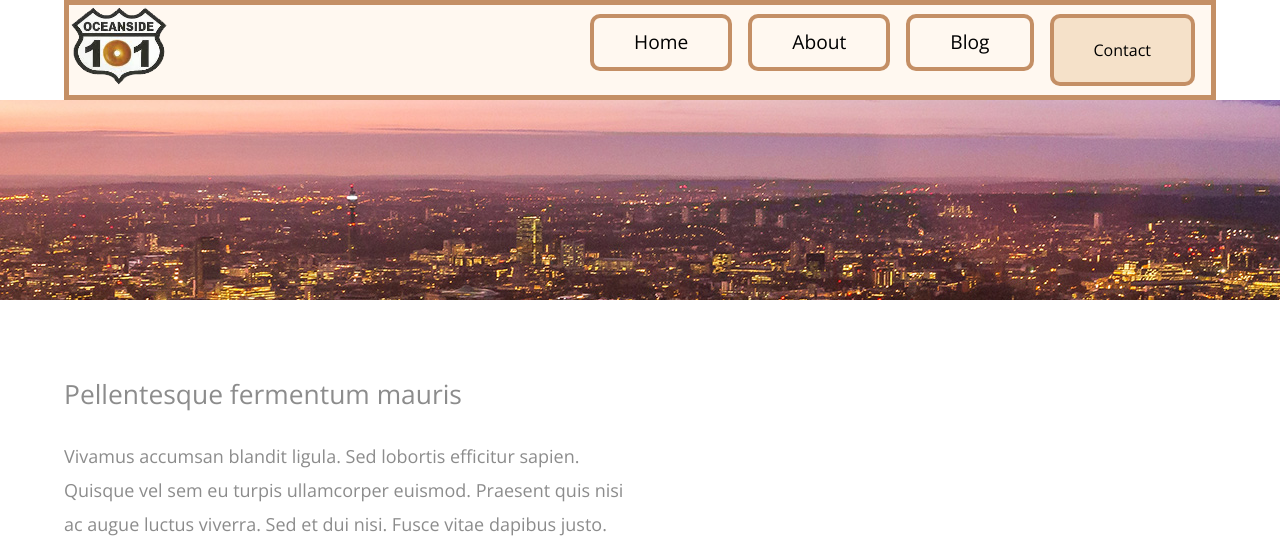
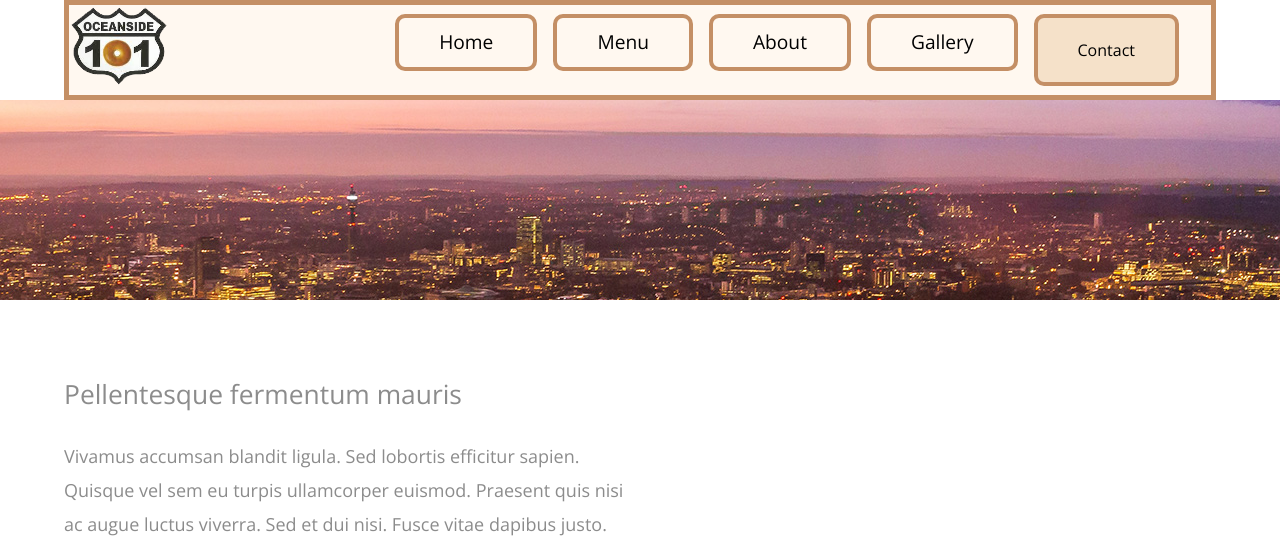
Before and after one commit to TheGuerzon/per4guerzonresponsivesite, a plain HTML site: page contact.html in a window 1280 px wide. Shown: the top 555 px of the page. Drawn offline with nearby package versions, Linux system fonts and the light colour scheme; some packages are replaced by stand-ins of ours; a script that the page names is missing.

Commit message:
Add files via upload

```diff
--- a/contact.html
+++ b/contact.html
@@ -28,17 +28,21 @@
                             &#9776;
                         </button>
 
-                        <div class="collapse navbar-toggleable-sm" id="tmNavbar">
+                         <div class="collapse navbar-toggleable-sm" id="tmNavbar">
                             <ul class="nav navbar-nav">
+								<li class="nav-item">
+                                    <a href="index.html" class="nav-link">Home</a>
+								</li>
                                 <li class="nav-item">
-                                    <a href="index.html" class="nav-link">Home</a>
+                                    <a href="menu.html" class="nav-link">Menu</a>
                                 </li>
+
                                 <li class="nav-item">
                                     <a href="about.html" class="nav-link">About</a>
                                 </li>
                                 <li class="nav-item">
-                                    <a href="blog.html" class="nav-link">Blog</a>
-                                </li>
+								<li class="nav-item">
+                                    <a href="gallery.html" class="nav-link">Gallery</a>
                                 <li class="nav-item active">
                                     <a href="contact.html" class="nav-link">Contact</a>
                                 </li>
```
